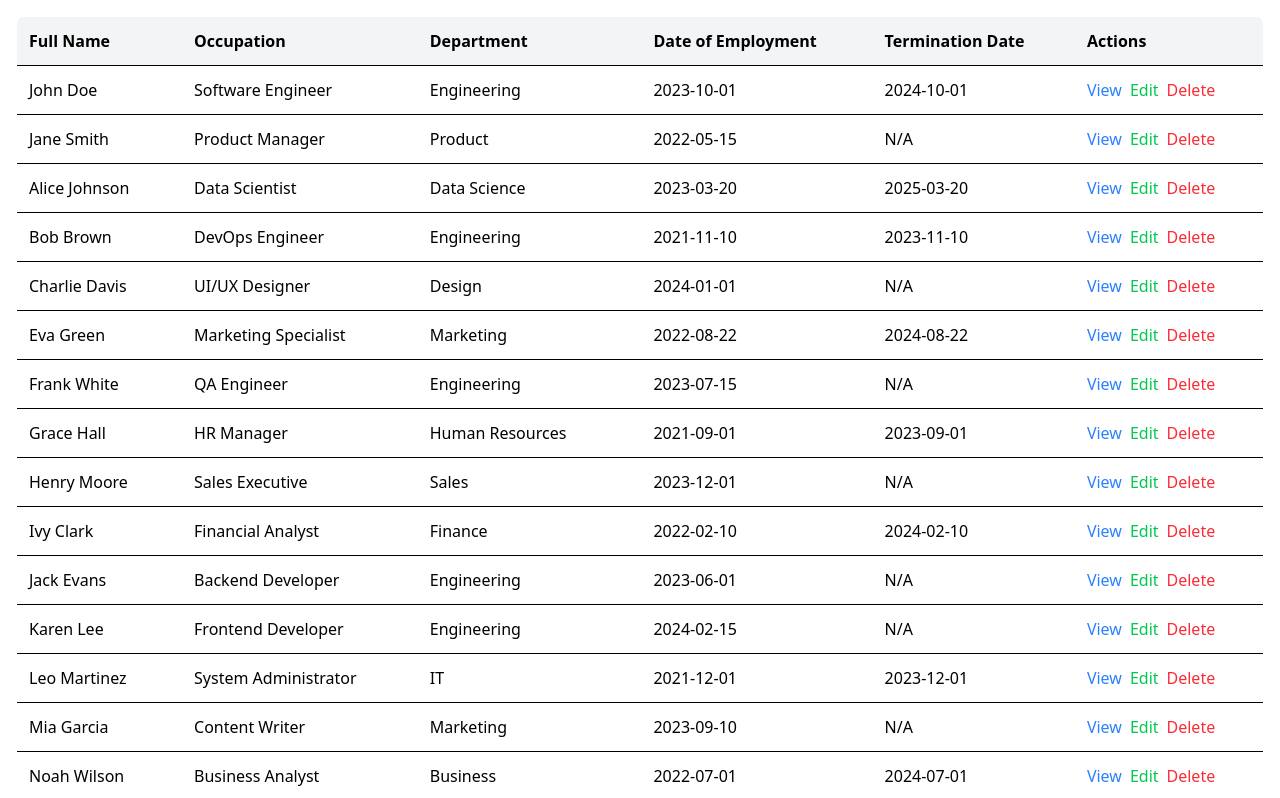
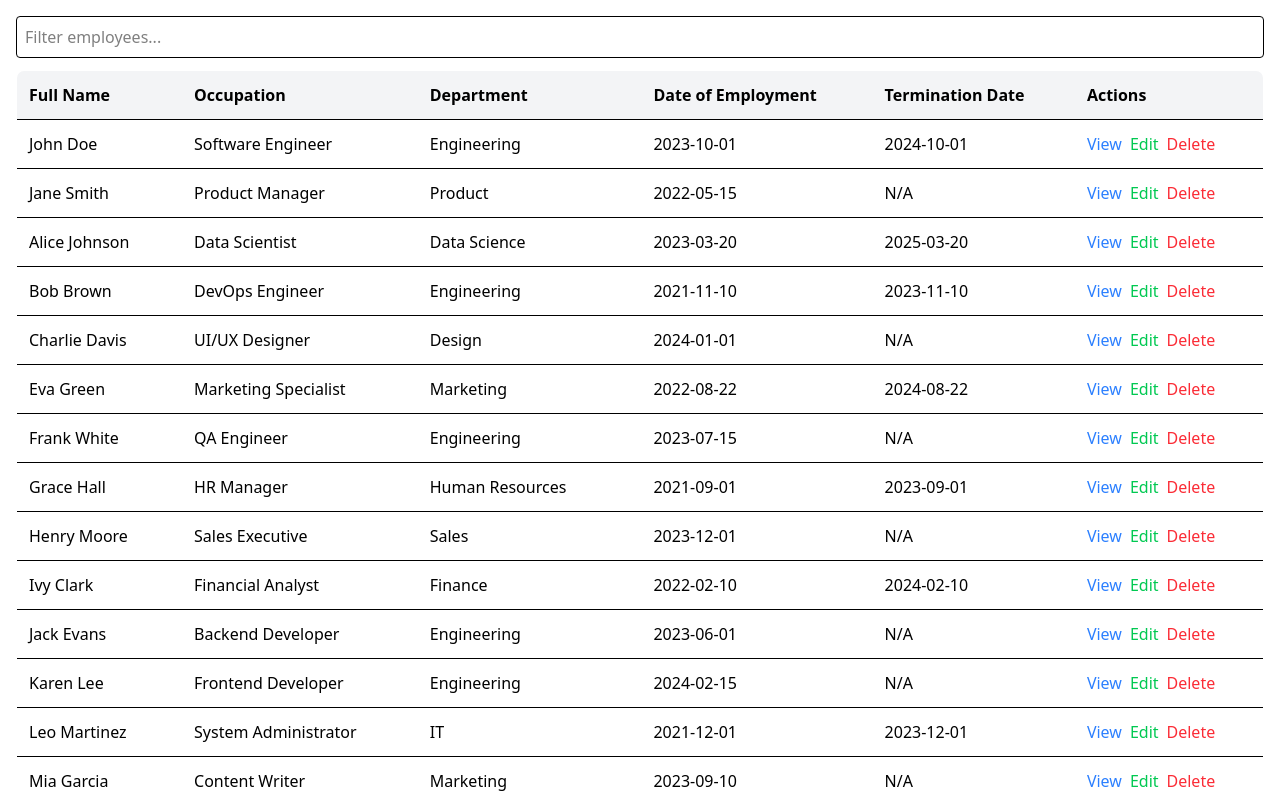
Before and after one commit to Arslan038/employee-dashboard, a Vue app: page / in a window 1280 px wide. Shown: the top 798 px of the page. Built offline with nearby package versions, Linux system fonts and the light colour scheme.

Commit message:
added search component

```diff
--- a/src/components/EmployeeGrid.vue
+++ b/src/components/EmployeeGrid.vue
@@ -1,5 +1,6 @@
 <template>
   <div class="container mx-auto p-4">
+    <SearchInput class="mb-3" @on-search="actions.onEmployeeSearch" />
     <!-- Employee Grid (Table for larger screens) -->
     <div class="hidden md:block">
       <table class="min-w-full bg-white border rounded-lg overflow-hidden">
@@ -14,7 +15,7 @@
           </tr>
         </thead>
         <tbody>
-            <tr v-for="employee in employees" :key="employee.id" class="hover:bg-gray-50">
+          <tr v-for="employee in filteredEmployees" :key="employee.id" class="hover:bg-gray-50">
             <td class="text-left py-3 px-3 border-t">{{ employee.fullName }}</td>
             <td class="text-left py-3 px-3 border-t">{{ employee.occupation }}</td>
             <td class="text-left py-3 px-3 border-t">{{ employee.department }}</td>
@@ -32,7 +33,8 @@
 
     <!-- Employee Grid (Cards for smaller screens) -->
     <div class="block md:hidden">
-        <div v-for="employee in employees" :key="employee.id" class="bg-white p-4 mb-4 border rounded-lg shadow-sm">
+      <div v-for="employee in filteredEmployees" :key="employee.id"
+        class="bg-white p-4 mb-4 border rounded-lg shadow-sm">
         <div class="space-y-2">
           <div><strong>Full Name:</strong> {{ employee.fullName }}</div>
           <div><strong>Occupation:</strong> {{ employee.occupation }}</div>
@@ -52,4 +54,28 @@
 
 <script setup>
 import { employees } from '../utils/employees';
+import SearchInput from './SearchInput.vue';
+import { computed, ref, reactive } from 'vue';
+
+const employeeList = reactive({
+  items: [...employees]
+});
+
+const searchQuery = ref('');
+
+const filteredEmployees = computed(() => {
+  if (!searchQuery.value) return employeeList.items;
+
+  return employeeList.items.filter((employee) =>
+    Object.values(employee).some((value) =>
+      String(value).toLowerCase().includes(searchQuery.value.toLowerCase())
+    )
+  );
+});
+
+const actions = {
+  onEmployeeSearch(query) {
+    searchQuery.value = query;
+  }
+}
 </script>
--- /dev/null
+++ b/src/components/SearchInput.vue
@@ -0,0 +1,16 @@
+<template>
+    <input v-model="query" type="text" placeholder="Filter employees..."
+        class="p-2 border rounded w-full focus:outline-none focus:ring-2 focus:ring-blue-500" />
+</template>
+
+<script setup>
+import { ref, watch } from 'vue';
+
+const emit = defineEmits(['onSearch']);
+
+const query = ref('');
+
+watch(query, (val) => {
+    emit('onSearch', val);
+})
+</script>
```
Lines whose indentation alone changed are shown as unchanged.
